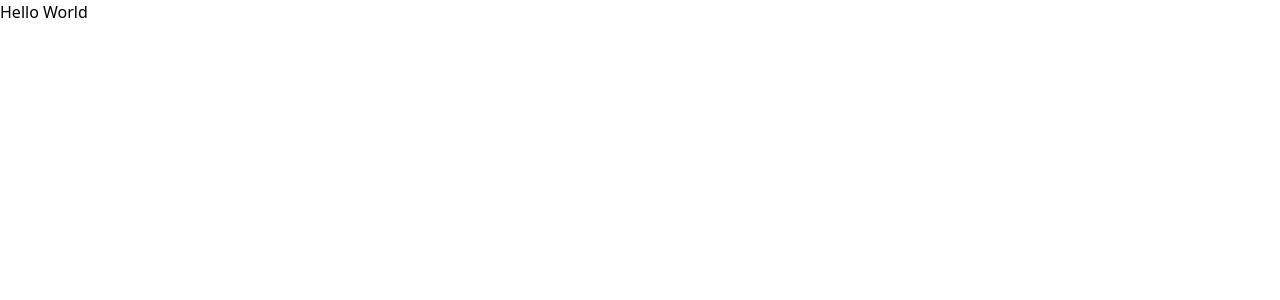
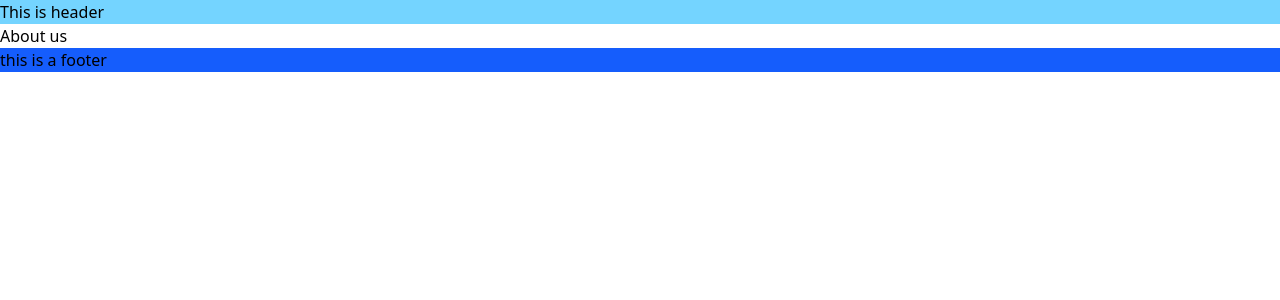
Before and after one commit to Sajadath/sadrtellweb, a React (Vite) app: page /about-us in a window 1280 px wide. Shown: the top 300 px of the page. Built offline with nearby package versions, Linux system fonts and the light colour scheme.

Commit message:
app structre

```diff
--- a/src/App.jsx
+++ b/src/App.jsx
@@ -1,4 +1,25 @@
+import { createBrowserRouter, RouterProvider } from "react-router-dom";
+import AppLayout from "./ui/AppLayout";
+import AboutUs from "./pages/AboutUs";
+import Home from "./pages/Home";
+
+const router = createBrowserRouter([
+  {
+    element: <AppLayout />,
+    children: [
+      {
+        path: "/",
+        element: <Home />,
+      },
+      {
+        path: "/about-us",
+        element: <AboutUs />,
+      },
+    ],
+  },
+]);
+
 function App() {
-  return <div>Hello World</div>;
+  return <RouterProvider router={router} />;
 }
 export default App;
--- /dev/null
+++ b/src/pages/AboutUs.jsx
@@ -0,0 +1,5 @@
+function AboutUs() {
+  return <div>About us</div>;
+}
+
+export default AboutUs;
--- /dev/null
+++ b/src/pages/Home.jsx
@@ -0,0 +1,5 @@
+function Home() {
+  return <div>this is home component</div>;
+}
+
+export default Home;
--- /dev/null
+++ b/src/ui/AppLayout.jsx
@@ -0,0 +1,18 @@
+import { Outlet } from "react-router-dom";
+import Header from "./header/Header";
+import Footer from "./footer/Footer";
+
+function AppLayout() {
+  return (
+    <div className="w-[100dvw]">
+      <Header />
+      <main>
+        <Outlet />
+      </main>
+
+      <Footer />
+    </div>
+  );
+}
+
+export default AppLayout;
--- /dev/null
+++ b/src/ui/footer/Footer.jsx
@@ -0,0 +1,5 @@
+function Footer() {
+  return <footer className="bg-blue-600">this is a footer</footer>;
+}
+
+export default Footer;
--- /dev/null
+++ b/src/ui/header/Header.jsx
@@ -0,0 +1,5 @@
+function Header() {
+  return <header className="bg-sky-300">This is header</header>;
+}
+
+export default Header;
```
